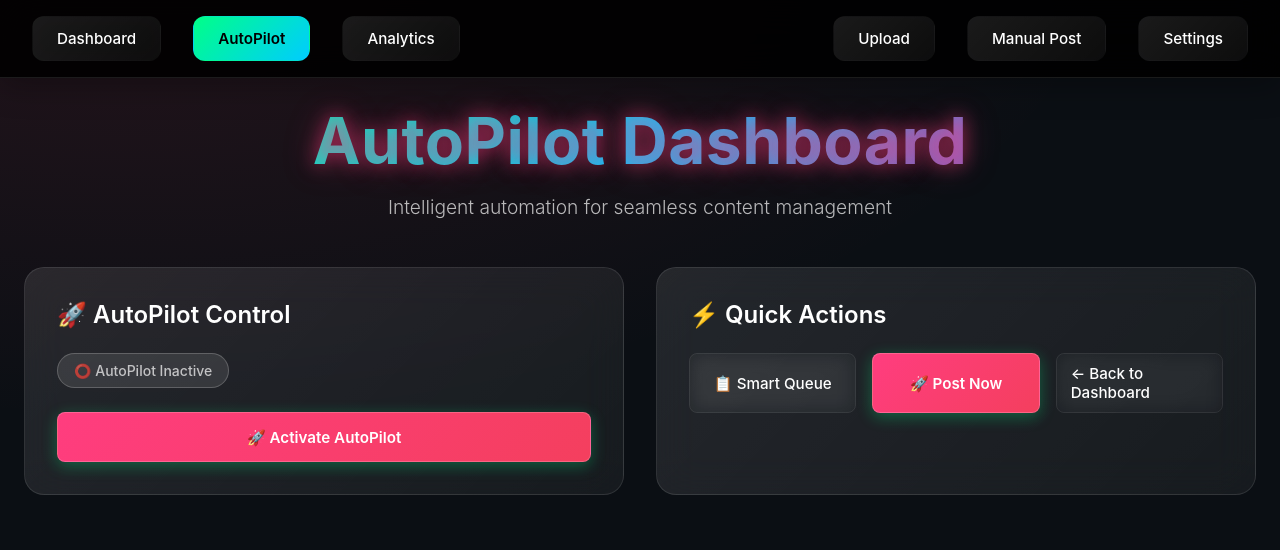
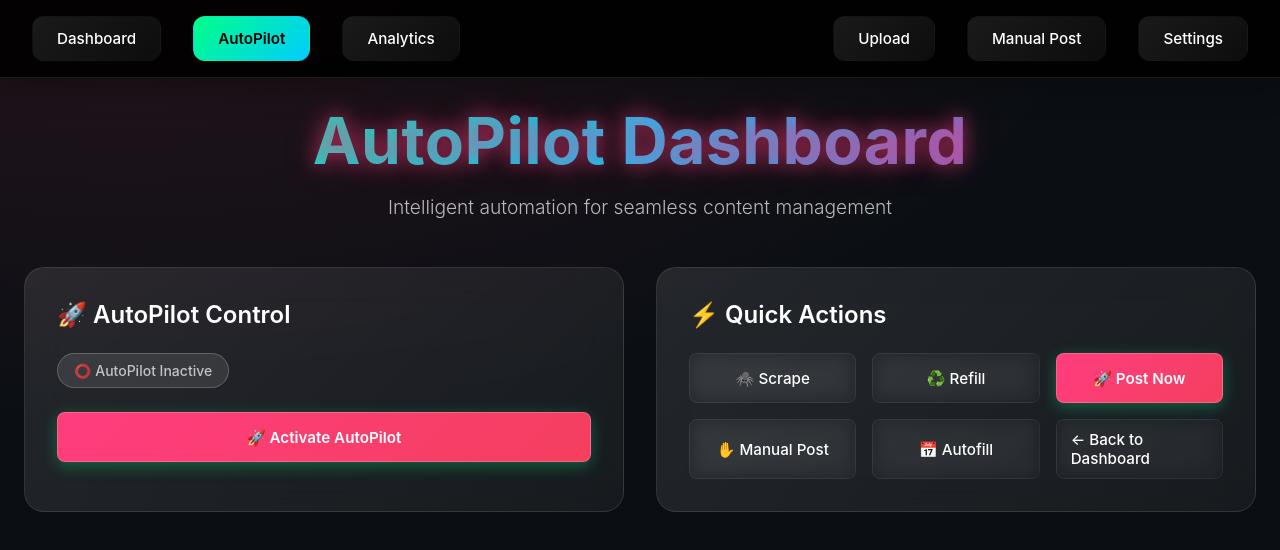
Before and after one commit to PropertyPete1/lifestyle.app.frontend, a Next.js app: page /autopilot in a window 1280 px wide. Shown: the top 550 px of the page. Built offline with nearby package versions, Linux system fonts and the light colour scheme; no server answers.

Commit message:
feat(autopilot): wire quick actions to backend (run/refill/manual post/post-now/autofill); add dashboard Post Now button

```diff
--- a/src/app/autopilot/page.tsx
+++ b/src/app/autopilot/page.tsx
@@ -1,6 +1,7 @@
-'use client';
+"use client";
 
-import React, { useState } from 'react';
+import React, { useEffect, useState } from 'react';
+import { API_ENDPOINTS } from '@/utils/api';
 
 export default function AutopilotPage() {
   const [active, setActive] = useState(false);
@@ -52,8 +53,11 @@ export default function AutopilotPage() {
         <div className="dashboard-card vintage-accent">
           <h3 className="card-title">⚡ Quick Actions</h3>
           <div className="btn-grid">
-            <button className="btn" onClick={()=>console.log('View Smart Queue clicked')}>📋 Smart Queue</button>
-            <button className="btn btn-primary" onClick={()=>console.log('Post Now clicked')}>🚀 Post Now</button>
+            <button className="btn" onClick={async()=>{ await fetch(API_ENDPOINTS.autopilotRun(), { method:'POST' }); }}>🕷️ Scrape</button>
+            <button className="btn" onClick={async()=>{ await fetch(API_ENDPOINTS.autopilotRefill(), { method:'POST' }); }}>♻️ Refill</button>
+            <button className="btn btn-primary" onClick={async()=>{ await fetch(API_ENDPOINTS.postNow(), { method:'POST', headers:{'Content-Type':'application/json'}, body: JSON.stringify({ platform:'instagram', scope:'all' }) }); }}>🚀 Post Now</button>
+            <button className="btn" onClick={async()=>{ await fetch(API_ENDPOINTS.autopilotManualPost(), { method:'POST', headers:{'Content-Type':'application/json'}, body: JSON.stringify({ platform:'instagram' }) }); }}>✋ Manual Post</button>
+            <button className="btn" onClick={async()=>{ await fetch(API_ENDPOINTS.schedulerAutofill(), { method:'POST' }); }}>📅 Autofill</button>
             <a className="btn" href="/dashboard">← Back to Dashboard</a>
           </div>
         </div>
```
Also changed, not shown: src/app/dashboard/page.tsx (+15 -0 lines).
